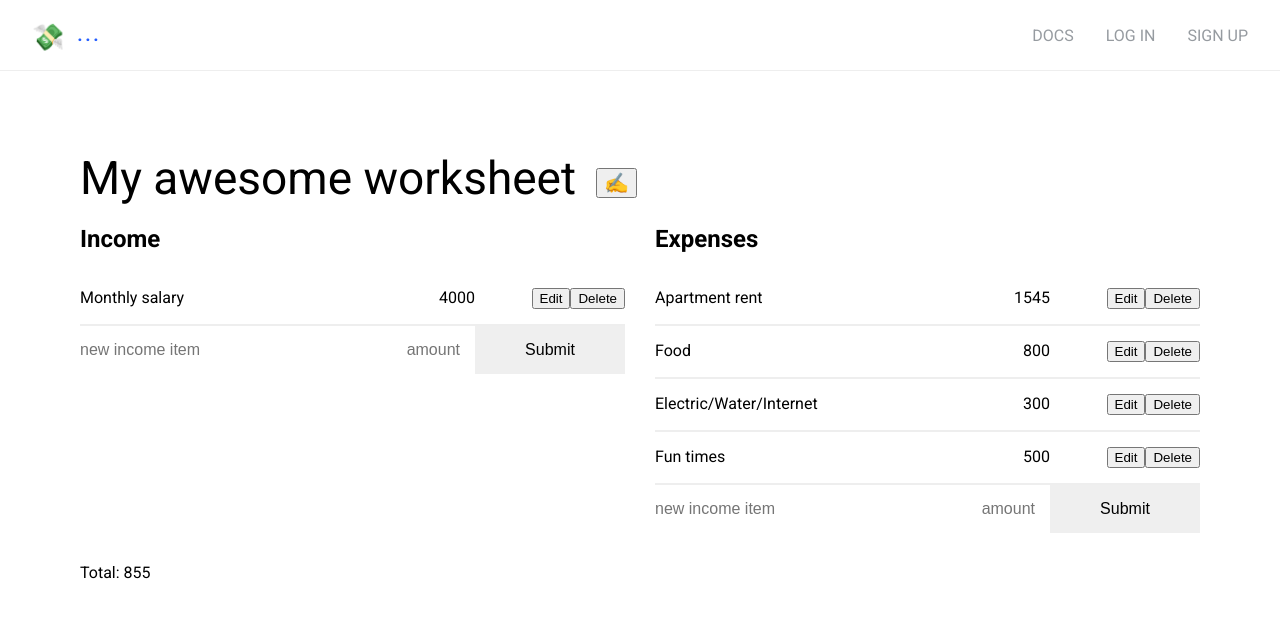
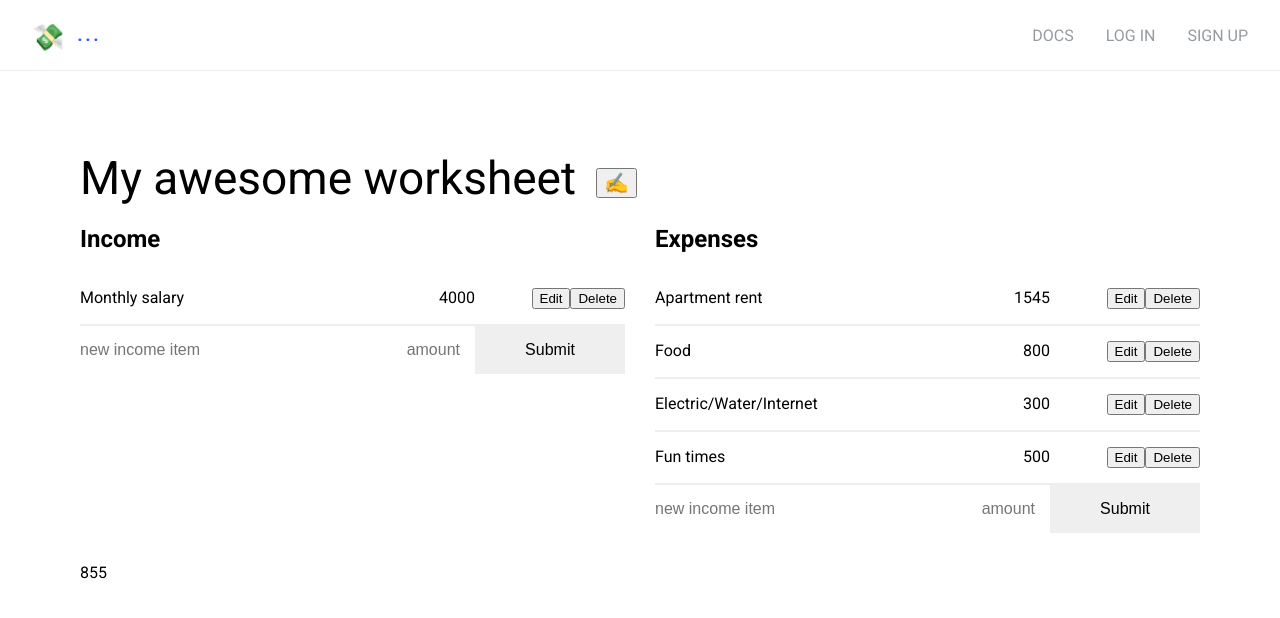
Before and after one commit to andersblom/finance-calculator, a React (Create React App) app: page / in a window 1280 px wide. Shown: the top 618 px of the page. Built offline with nearby package versions, Linux system fonts and the light colour scheme.

Commit message:
Added DisplayTotal component + UX for adding new BudgetItem row Refocussing on the name field in a BudgetItem form every time the same form confirms, in case you want to add more items after adding one

```diff
--- a/src/components/WorkSheet/BudgetItems/index.js
+++ b/src/components/WorkSheet/BudgetItems/index.js
@@ -24,8 +24,10 @@ export default class BudgetItems extends Component {
 
     if (isExpense === true) {
       this.expenseForm.reset();
+      this.expenseForm.name.focus();
     } else {
       this.incomeForm.reset();
+      this.incomeForm.name.focus();
     }
   }
 
--- /dev/null
+++ b/src/components/Worksheet/DisplayTotal/index.js
@@ -0,0 +1,7 @@
+import React from 'react';
+
+const DisplayTotal = ({ total }) => (
+  <div>{total}</div>
+);
+
+export default DisplayTotal;
--- a/src/containers/WorkSheetEditorContainer/index.js
+++ b/src/containers/WorkSheetEditorContainer/index.js
@@ -8,6 +8,7 @@ import * as worksheetActions from '../../actions/worksheetActions';
 
 import WorkSpaceHeader from '../../components/Worksheet/WorkSpaceHeader';
 import BudgetItems from '../../components/Worksheet/BudgetItems';
+import DisplayTotal from '../../components/Worksheet/DisplayTotal';
 
 import './WorksheetEditor.css';
 
@@ -33,7 +34,7 @@ class WorksheetEditor extends Component {
       <div className="WorksheetEditorWorkSpace__container">
         <WorkSpaceHeader changeWorksheetTitle={changeWorksheetTitle} title={title} />
         <BudgetItems addBudgetItem={addBudgetItem} items={items} />
-        <div>Total: {this.calculateTotal()}</div>
+        <DisplayTotal total={this.calculateTotal()} />
       </div>
     );
   }
```
